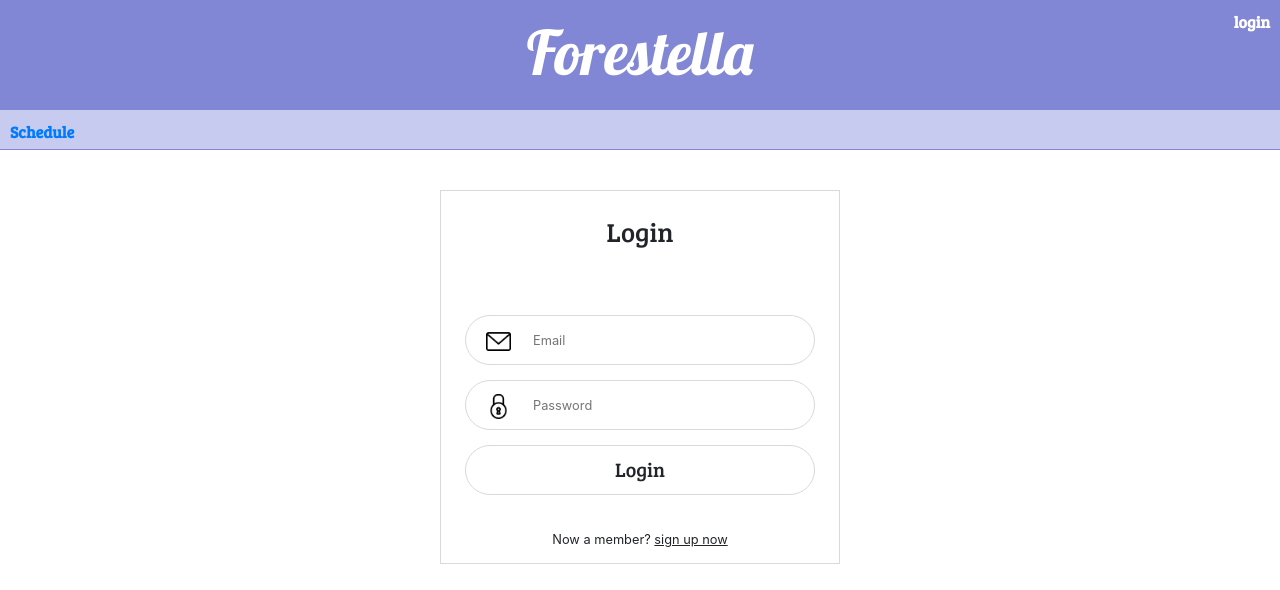
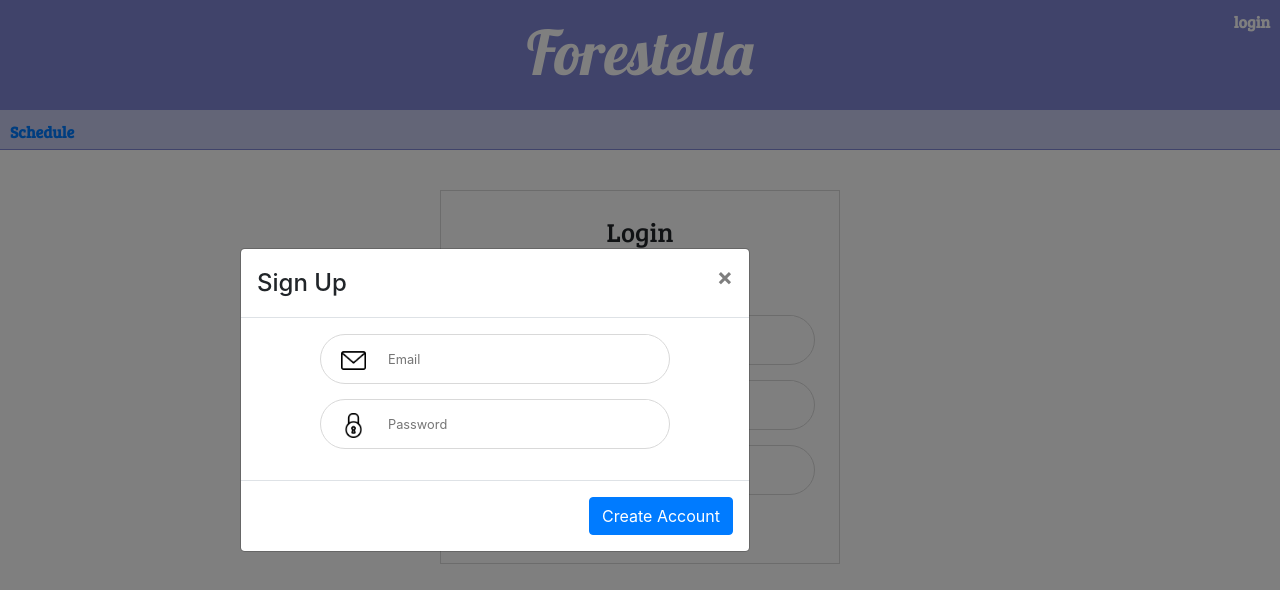
Before and after one commit to jyynkr92/calendar_schedule, a React (Create React App) app: page /login in a window 1280 px wide. Both pictures are taken after a click on the element "sign up now". Shown: the top 590 px of the page. Built offline with nearby package versions, Linux system fonts and the light colour scheme; no server answers.

Commit message:
try connect with firebase auth.....

```diff
--- a/src/App.css
+++ b/src/App.css
@@ -304,3 +304,12 @@ input:focus {
   text-decoration: underline;
   cursor: pointer;
 }
+
+.loginModal {
+  text-align: center;
+}
+
+.warningMsg {
+  color: red;
+  text-align: center;
+}
--- a/src/components/login/Login.js
+++ b/src/components/login/Login.js
@@ -2,7 +2,7 @@ import React from "react";
 import mailIcon from "../../img/envelope.png";
 import passwordIcon from "../../img/closed-lock.png";
 
-const Login = () => {
+const Login = ({ setLoginModal }) => {
   return (
     <div className="loginBox">
       <div className="loginHeader">Login</div>
@@ -26,7 +26,10 @@ const Login = () => {
         <span>Login</span>
       </div>
       <div className="signUpDiv">
-        Now a member? <span className="signUp">sign up now</span>
+        Now a member?{" "}
+        <span onClick={setLoginModal} className="signUp">
+          sign up now
+        </span>
       </div>
     </div>
   );
--- /dev/null
+++ b/src/components/login/SignUp.js
@@ -0,0 +1,56 @@
+import React from "react";
+import { Modal, Button } from "react-bootstrap";
+import mailIcon from "../../img/envelope.png";
+import passwordIcon from "../../img/closed-lock.png";
+
+const SignUp = ({ show, onHide, createUser, changeText, warning }) => {
+  return (
+    <Modal
+      show={show}
+      onHide={onHide}
+      size="lg"
+      aria-labelledby="contained-modal-title-vcenter"
+      centered
+    >
+      <Modal.Header closeButton>
+        <Modal.Title id="contained-modal-title-vcenter">Sign Up</Modal.Title>
+      </Modal.Header>
+      <Modal.Body className="loginModal">
+        <div className="inputDiv">
+          <span>
+            <span>
+              <img className="inputImage" src={mailIcon} alt="mailIcon" />
+            </span>
+          </span>
+          <input
+            type="text"
+            name="email"
+            onChange={changeText}
+            placeholder="Email"
+            className="input_text"
+          />
+        </div>
+        <div className="inputDiv">
+          <span>
+            <span>
+              <img className="inputImage" src={passwordIcon} alt="passwordIcon" />
+            </span>
+          </span>
+          <input
+            type="password"
+            name="password"
+            onChange={changeText}
+            placeholder="Password"
+            className="input_text"
+          />
+        </div>
+        <div className="warningMsg">{warning}</div>
+      </Modal.Body>
+      <Modal.Footer>
+        <Button onClick={createUser}>Create Account</Button>
+      </Modal.Footer>
+    </Modal>
+  );
+};
+
+export default SignUp;
--- a/src/containers/LoginContainer.js
+++ b/src/containers/LoginContainer.js
@@ -1,12 +1,87 @@
-import React, { Component } from "react";
+import React, { PureComponent } from "react";
+import { connect } from "react-redux";
 import Login from "../components/login/Login";
+import SignUp from "../components/login/SignUp";
+import { setLoginModal, closeLoginModal, signUpUser } from "../modules/login";
 
-export default class LoginContainer extends Component {
+class LoginContainer extends PureComponent {
+  state = {
+    email: "",
+    password: "",
+    warning: "",
+    createCount: false
+  };
+
+  changeText = e => {
+    this.setState({
+      [e.target.name]: e.target.value
+    });
+  };
+
+  availableAccount = () => {
+    const email_regex = /^([a-zA-Z0-9_.+-])+@(([a-zA-Z0-9-])+\.)+([a-zA-Z0-9]{2,4})+$/;
+    const { email, password } = this.state;
+    const { signUpUser } = this.props;
+    console.log(email_regex.test(email));
+    if (!email_regex.test(email)) {
+      this.setState({
+        warning: "Please Enter Correct Email",
+        createCount: false
+      });
+    } else if (password.length < 8) {
+      this.setState({
+        warning: "Please Enter Password More Than 8 Characters",
+        createCount: false
+      });
+    } else {
+      this.setState({
+        warning: "",
+        createCount: true
+      });
+
+      signUpUser(email, password);
+    }
+  };
+
   render() {
+    const { setLoginModal, loginModal, closeLoginModal } = this.props;
+    const { changeText, availableAccount } = this;
+    const { warning } = this.state;
+
     return (
       <div className="loginDiv">
-        <Login />
+        <Login setLoginModal={setLoginModal} />
+        {loginModal && (
+          <SignUp
+            changeText={changeText}
+            show={loginModal}
+            onHide={closeLoginModal}
+            createUser={availableAccount}
+            warning={warning}
+          />
+        )}
       </div>
     );
   }
 }
+
+const mapStateToProps = state => ({
+  loginModal: state.login.loginModal
+});
+
+const mapToDispatch = dispatch => ({
+  setLoginModal: () => {
+    dispatch(setLoginModal());
+  },
+  closeLoginModal: () => {
+    dispatch(closeLoginModal());
+  },
+  signUpUser: (emai, password) => {
+    dispatch(signUpUser(emai, password));
+  }
+});
+
+export default connect(
+  mapStateToProps,
+  mapToDispatch
+)(LoginContainer);
--- /dev/null
+++ b/src/modules/login.js
@@ -0,0 +1,54 @@
+import firebase from "../firebase";
+
+/** define action */
+const SET_LOGIN_MODAL = "SET_LOGIN_MODAL";
+const CLOSE_LOGIN_MODAL = "CLOSE_LOGIN_MODAL";
+
+/** define action function */
+export const setLoginModal = () => ({
+  type: SET_LOGIN_MODAL
+});
+
+export const closeLoginModal = () => ({
+  type: CLOSE_LOGIN_MODAL
+});
+
+export const signUpUser = (email, password) => {
+  console.log(firebase.auth());
+  return () => {
+    firebase
+      .auth()
+      .createUserWithEmailAndPassword(email, password)
+      .catch(function(error) {
+        // Handle Errors here.
+        var errorCode = error.code;
+        var errorMessage = error.message;
+        console.log(errorCode, errorMessage);
+      });
+  };
+};
+
+/** define initial state */
+const initialState = {
+  loginModal: false
+};
+
+/** define reduce function */
+function login(state = initialState, action) {
+  switch (action.type) {
+    case SET_LOGIN_MODAL:
+      return {
+        ...state,
+        loginModal: true
+      };
+    case CLOSE_LOGIN_MODAL:
+      return {
+        ...state,
+        loginModal: false
+      };
+    default:
+      return state;
+  }
+}
+
+export default login;
--- a/src/modules/rootReducer.js
+++ b/src/modules/rootReducer.js
@@ -2,11 +2,13 @@ import { combineReducers } from "redux";
 import calendar from "./calendar";
 import schedule from "./schedule";
 import imagemode from "./imagemode";
+import login from "./login";
 
 const rootReducer = combineReducers({
   calendar,
   schedule,
-  imagemode
+  imagemode,
+  login
 });
 
 export default rootReducer;
```
